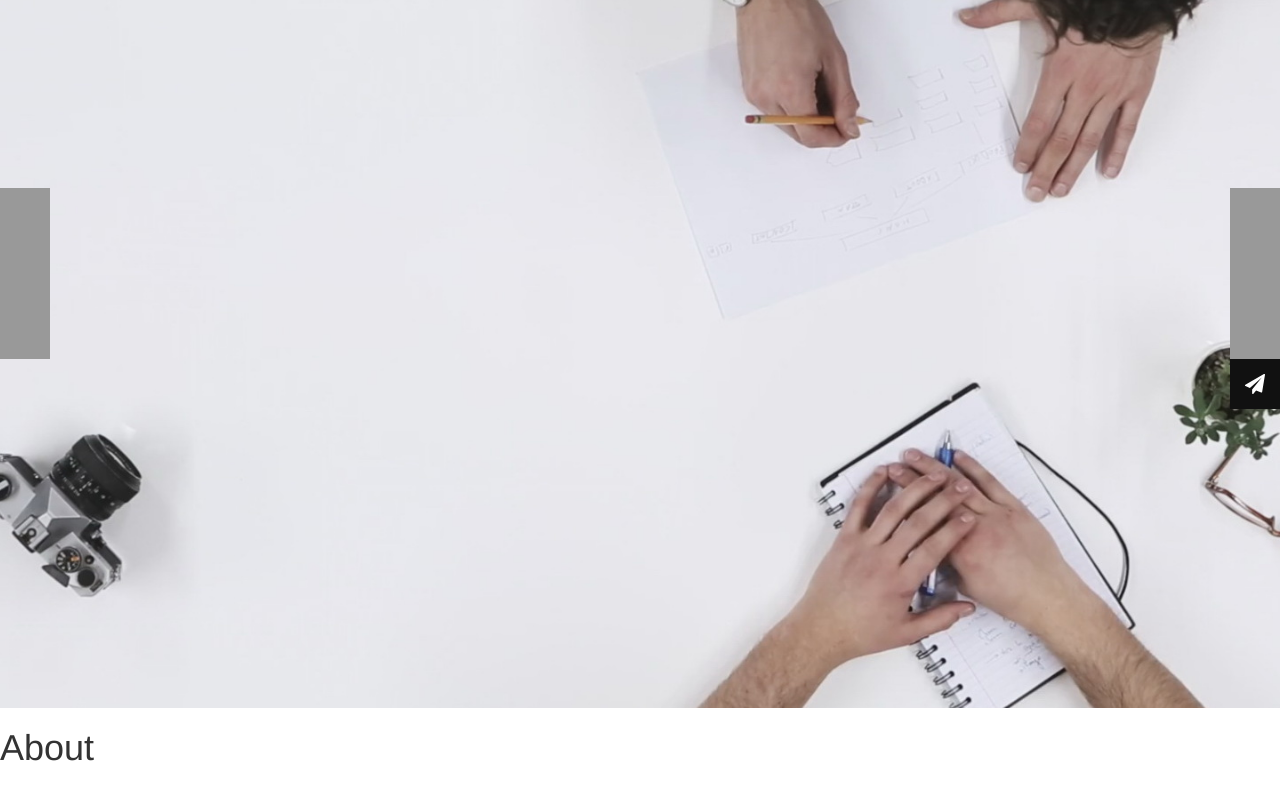
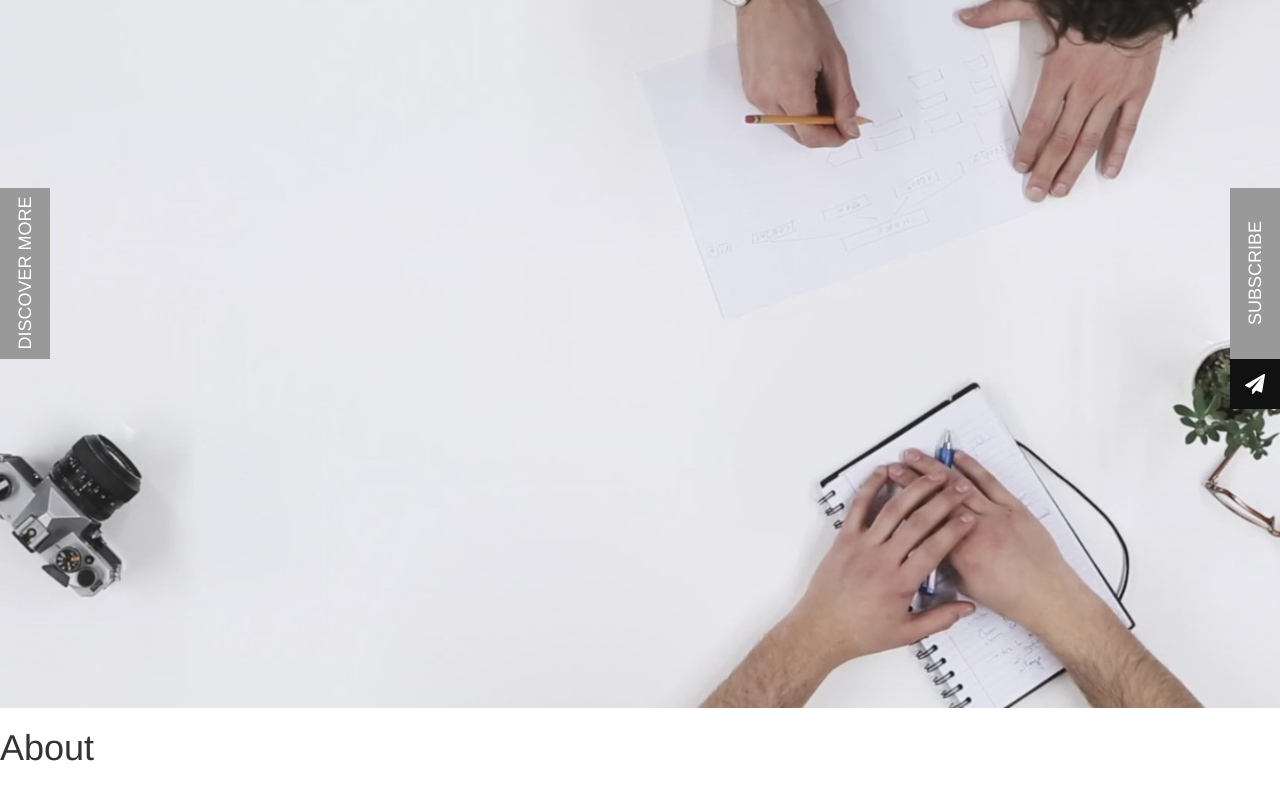
Before and after one commit to izhdanpushkin/ex, a plain HTML site: page index.html in a window 1280 px wide. Shown: the part 92-892 px from the top of the page. Drawn offline with nearby package versions, Linux system fonts and the light colour scheme.

Commit message:
Add home buttons text

```diff
--- a/css/style.css
+++ b/css/style.css
@@ -9,6 +9,23 @@
 }
 :-moz-placeholder { /* Firefox 18- */
   color: #555;
+}
+
+.rotate {
+/* Safari */
+-webkit-transform: rotate(-90deg);
+
+/* Firefox */
+-moz-transform: rotate(-90deg);
+
+/* IE */
+-ms-transform: rotate(-90deg);
+
+/* Opera */
+-o-transform: rotate(-90deg);
+
+/* Internet Explorer */
+filter: progid:DXImageTransform.Microsoft.BasicImage(rotation=3);
 }
 
 
@@ -189,7 +206,7 @@ img {
     transition-duration: 0.6s;
     transform: skewX(30deg);
 }
-.overflow-wrap:hover .home-button-overlay{
+.home-button:hover .home-button-overlay{
     transform: skewX(30deg) translate(100%, -100px);
     background-color: #111;
     opacity: 0;
@@ -211,6 +228,18 @@ img {
     background-color: #111;
     top: 171px;
     padding: 15px;
+}
+.home-button-text {
+    position: absolute;
+    color: #fff;
+    z-index: inherit;
+    transform-origin: left top 0;
+    height: 50px;
+    width: 170px;
+    font-size: 18px;
+    line-height: 18px;
+    top: 170px;
+    padding: 16px 0 16px 0;
 }
 
 /* overlay */
--- a/index.html
+++ b/index.html
@@ -70,6 +70,7 @@
         </li>
       </ul>
     <div class="home-button button-subscribe">
+      <span class="rotate home-button-text text-center">SUBSCRIBE</span>
       <div class="home-button-small">
         <svg class="icon icon-paper-plane social-button"><use xlink:href="#icon-paper-plane"></use></svg>
       </div>
@@ -78,6 +79,7 @@
       </div>
     </div>
     <div class="home-button button-discover">
+      <span class="rotate home-button-text text-center">DISCOVER MORE</span>
       <div class="overflow-wrap">
         <div class="home-button-overlay"></div>
       </div>
```
